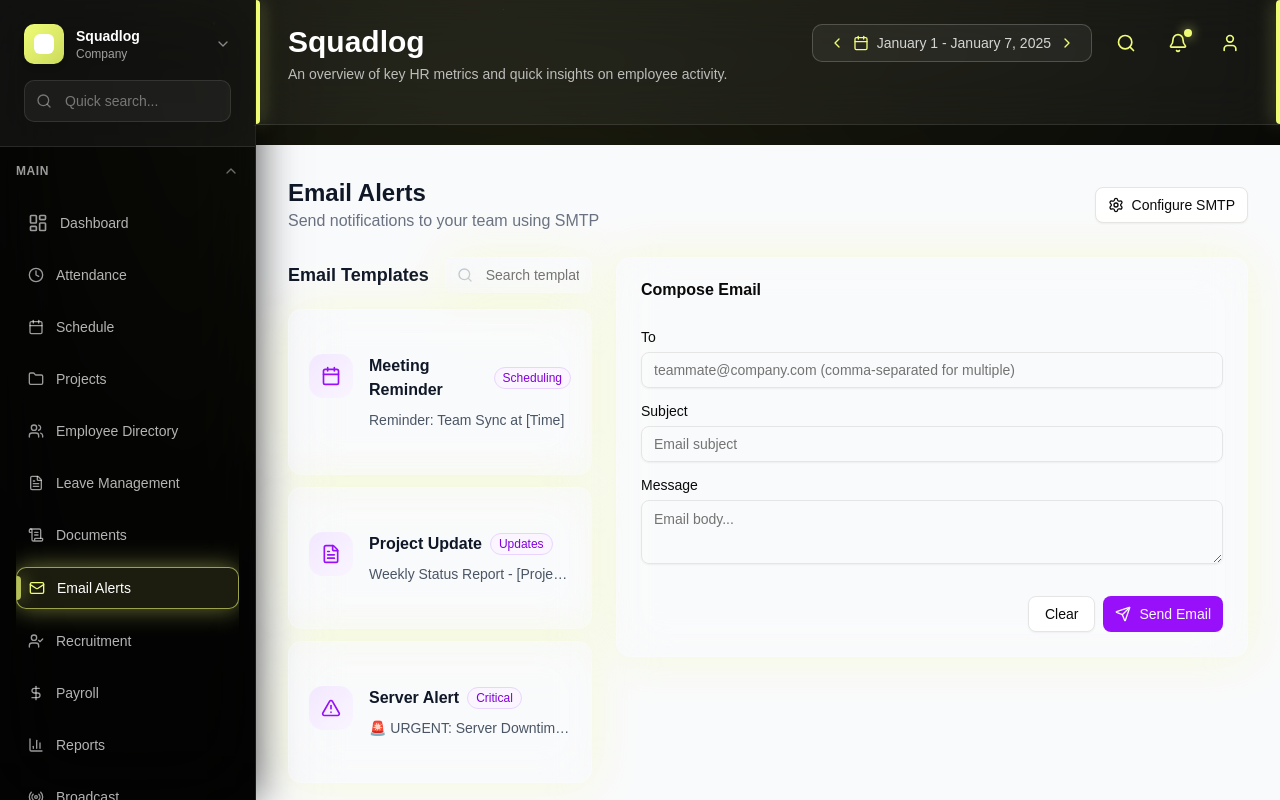
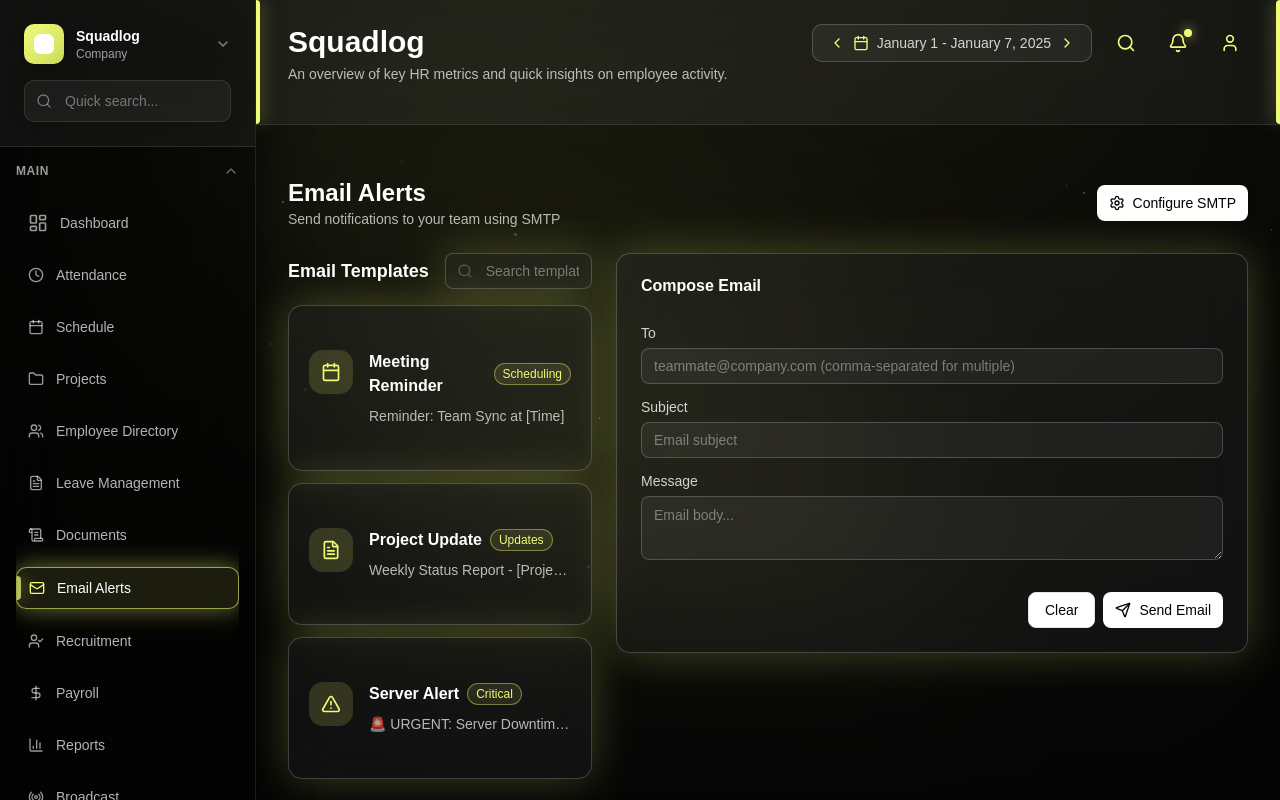
Before and after one commit to nexoviasoft/nexoviasoft-console, a Next.js app: page /admin/email-alerts in a window 1280 px wide. Built offline with nearby package versions, Linux system fonts and the light colour scheme; no server answers; a web font is replaced by a local one.

Commit message:
Changes email alerts  pages color

```diff
--- a/src/app/admin/email-alerts/page.js
+++ b/src/app/admin/email-alerts/page.js
@@ -11,9 +11,8 @@ export default function EmailAlertsPage() {
   const [selectedTemplate, setSelectedTemplate] = useState(null);
 
   return (
-    <>
-      <div className="bg-gray-50 px-8 py-8">
-        <div className="max-w-7xl mx-auto">
+    <div className="px-8 py-8 min-h-screen flex flex-col text-white">
+      <div className="max-w-[1600px] w-full mx-auto space-y-6">
         <EmailHeader onConfigureClick={() => setShowConfig(true)} />
 
         <div className="grid grid-cols-1 lg:grid-cols-3 gap-6">
@@ -28,9 +27,8 @@ export default function EmailAlertsPage() {
           </div>
         </div>
       </div>
-      </div>
 
       <SMTPConfig open={showConfig} onOpenChange={setShowConfig} />
-    </>
+    </div>
   );
 }
--- a/src/components/admin/email/EmailComposer.js
+++ b/src/components/admin/email/EmailComposer.js
@@ -60,14 +60,14 @@ export default function EmailComposer({ selectedTemplate }) {
   return (
     <Card>
       <CardHeader>
-        <CardTitle className="flex items-center justify-between">
+        <CardTitle className="flex items-center justify-between text-white">
           <span>Compose Email</span>
           {selectedTemplate && (
             <Button
               variant="ghost"
               size="sm"
               onClick={handleReset}
-              className="gap-2"
+              className="gap-2 bg-white hover:bg-white/90 text-black"
             >
               <RefreshCw className="w-4 h-4" />
               Reset Template
@@ -77,31 +77,33 @@ export default function EmailComposer({ selectedTemplate }) {
       </CardHeader>
       <CardContent className="space-y-4">
         <div className="space-y-2">
-          <Label>To</Label>
+          <Label className="text-white/80">To</Label>
           <Input
             placeholder="teammate@company.com (comma-separated for multiple)"
             value={emailData.to}
             onChange={(e) => setEmailData({...emailData, to: e.target.value})}
+            className="bg-white/5 border-white/20 text-white placeholder:text-white/40"
           />
         </div>
 
         <div className="space-y-2">
-          <Label>Subject</Label>
+          <Label className="text-white/80">Subject</Label>
           <Input
             placeholder="Email subject"
             value={emailData.subject}
             onChange={(e) => setEmailData({...emailData, subject: e.target.value})}
+            className="bg-white/5 border-white/20 text-white placeholder:text-white/40"
           />
         </div>
 
         <div className="space-y-2">
-          <Label>Message</Label>
+          <Label className="text-white/80">Message</Label>
           <Textarea
             placeholder="Email body..."
             value={emailData.body}
             onChange={(e) => setEmailData({...emailData, body: e.target.value})}
             rows={12}
-            className="font-mono text-sm"
+            className="font-mono text-sm bg-white/5 border-white/20 text-white placeholder:text-white/40"
           />
         </div>
 
@@ -109,12 +111,13 @@ export default function EmailComposer({ selectedTemplate }) {
           <Button
             variant="outline"
             onClick={() => setEmailData({ to: "", subject: "", body: "" })}
+            className="bg-white hover:bg-white/90 text-black"
           >
             Clear
           </Button>
           <Button
             onClick={handleSend}
-            className="bg-purple-600 hover:bg-purple-700 gap-2"
+            className="bg-white hover:bg-white/90 text-black gap-2"
           >
             <Send className="w-4 h-4" />
             Send Email
--- a/src/components/admin/email/EmailHeader.js
+++ b/src/components/admin/email/EmailHeader.js
@@ -8,14 +8,15 @@ export default function EmailHeader({ onConfigureClick }) {
   return (
     <div className="flex items-center justify-between mb-6">
       <div>
-        <h1 className="text-2xl font-bold text-gray-900">Email Alerts</h1>
-        <p className="text-gray-500">Send notifications to your team using SMTP</p>
+        <h1 className="text-2xl font-bold text-white">Email Alerts</h1>
+        <p className="text-sm text-white/70">
+          Send notifications to your team using SMTP
+        </p>
       </div>
 
       <Button
         onClick={onConfigureClick}
-        variant="outline"
-        className="gap-2"
+        className="gap-2 bg-white hover:bg-white/90 text-black glass-button px-4"
       >
         <Settings className="w-4 h-4" />
         Configure SMTP
--- a/src/components/admin/email/TemplateList.js
+++ b/src/components/admin/email/TemplateList.js
@@ -240,14 +240,14 @@ export default function TemplateList({ onSelectTemplate }) {
     <div className="space-y-4">
       {/* Header with Search */}
       <div className="flex items-center justify-between gap-4">
-        <h3 className="text-lg font-bold text-gray-900">Email Templates</h3>
+        <h3 className="text-lg font-bold text-white">Email Templates</h3>
         <div className="relative flex-1 max-w-xs">
-          <Search className="absolute left-3 top-1/2 -translate-y-1/2 w-4 h-4 text-gray-400" />
+          <Search className="absolute left-3 top-1/2 -translate-y-1/2 w-4 h-4 text-white/40" />
           <Input
             placeholder="Search templates..."
             value={searchQuery}
             onChange={(e) => setSearchQuery(e.target.value)}
-            className="pl-10 glass-card border-white/20"
+            className="pl-10 glass-card border-white/20 text-white placeholder:text-white/40"
           />
         </div>
       </div>
@@ -258,24 +258,29 @@ export default function TemplateList({ onSelectTemplate }) {
           paginatedTemplates.map((template) => (
             <Card
               key={template.id}
-              className="glass-card cursor-pointer hover:shadow-lg hover:scale-[1.01] transition-all duration-200 border-l-4 border-l-purple-500 group"
+              className="glass-card cursor-pointer hover:shadow-lg hover:scale-[1.01] transition-all duration-200 border-l-4 border-l-[#EFFC76] group"
               onClick={() => onSelectTemplate(template)}
             >
               <CardContent className="p-5">
                 <div className="flex items-start gap-4">
-                  <div className="p-3 bg-gradient-to-br from-purple-100 to-purple-50 rounded-xl group-hover:from-purple-200 group-hover:to-purple-100 transition-colors">
-                    <template.icon className="w-5 h-5 text-purple-600" />
+                  <div className="p-3 bg-[#EFFC76]/15 rounded-xl group-hover:bg-[#EFFC76]/25 transition-colors">
+                    <template.icon className="w-5 h-5 text-[#EFFC76]" />
                   </div>
                   <div className="flex-1 min-w-0">
                     <div className="flex items-center gap-2 mb-2">
-                      <h4 className="font-semibold text-gray-900 group-hover:text-purple-600 transition-colors">
+                      <h4 className="font-semibold text-white group-hover:text-[#EFFC76] transition-colors">
                         {template.title}
                       </h4>
-                      <Badge variant="secondary" className="text-xs bg-purple-50 text-purple-700 border-purple-200">
+                      <Badge
+                        variant="secondary"
+                        className="text-xs bg-[#EFFC76]/10 text-[#EFFC76] border-[#EFFC76]/40"
+                      >
                         {template.category}
                       </Badge>
                     </div>
-                    <p className="text-sm text-gray-600 line-clamp-1">{template.subject}</p>
+                    <p className="text-sm text-white/70 line-clamp-1">
+                      {template.subject}
+                    </p>
                   </div>
                 </div>
               </CardContent>
@@ -283,7 +288,9 @@ export default function TemplateList({ onSelectTemplate }) {
           ))
         ) : (
           <div className="text-center py-12 glass-card rounded-xl">
-            <p className="text-gray-500">No templates found matching "{searchQuery}"</p>
+            <p className="text-white/70">
+              No templates found matching "{searchQuery}"
+            </p>
           </div>
         )}
       </div>
@@ -291,7 +298,7 @@ export default function TemplateList({ onSelectTemplate }) {
       {/* Pagination */}
       {totalPages > 1 && (
         <div className="flex items-center justify-between pt-2">
-          <p className="text-sm text-gray-600">
+          <p className="text-sm text-white/70">
             Showing {startIndex + 1}-{Math.min(startIndex + ITEMS_PER_PAGE, filteredTemplates.length)} of {filteredTemplates.length}
           </p>
           <div className="flex items-center gap-2">
@@ -300,11 +307,11 @@ export default function TemplateList({ onSelectTemplate }) {
               size="sm"
               onClick={() => setCurrentPage(prev => Math.max(1, prev - 1))}
               disabled={currentPage === 1}
-              className="glass-button"
+              className="bg-white hover:bg-white/90 text-black"
             >
               <ChevronLeft className="w-4 h-4" />
             </Button>
-            <span className="text-sm font-medium text-gray-700 px-3">
+            <span className="text-sm font-medium text-white px-3">
               {currentPage} / {totalPages}
             </span>
             <Button
@@ -312,7 +319,7 @@ export default function TemplateList({ onSelectTemplate }) {
               size="sm"
               onClick={() => setCurrentPage(prev => Math.min(totalPages, prev + 1))}
               disabled={currentPage === totalPages}
-              className="glass-button"
+              className="bg-white hover:bg-white/90 text-black"
             >
               <ChevronRight className="w-4 h-4" />
             </Button>
```
Also changed, not shown: src/components/admin/email/SMTPConfig.js (+22 -10 lines). Lines whose indentation alone changed are shown as unchanged.
